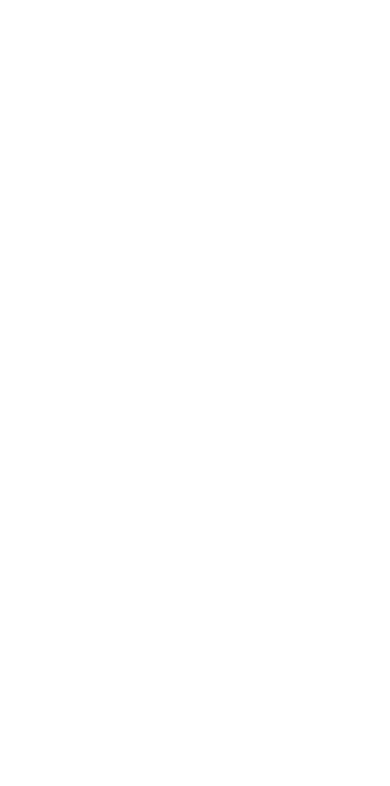
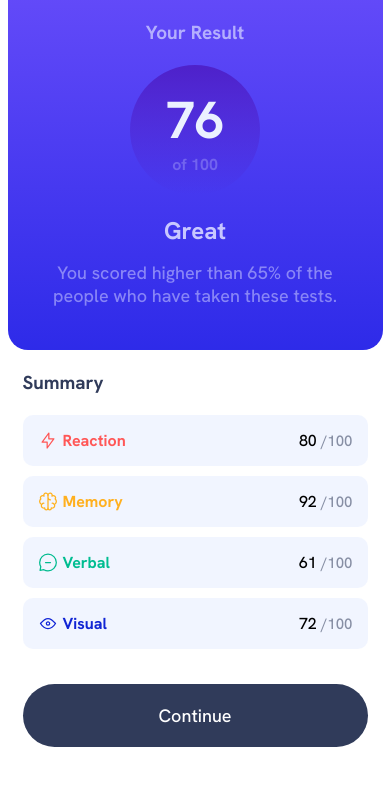
Before and after one commit to VicDevJS/Results-Summary-Component, a plain HTML site: page index.html in a window 390 px wide. Drawn offline with Linux system fonts and the light colour scheme.

Commit message:
Modelo mobile first concluido

```diff
--- a/css/style.css
+++ b/css/style.css
@@ -49,3 +49,130 @@ Use transparency to get the colour variations necessary to match the design. Hin
 - Family: [Hanken Grotesk](https://fonts.google.com/specimen/Hanken+Grotesk)
 - Weights: 500, 700, 800
 */
+
+*{
+    margin: 0;
+    padding: 0;
+    box-sizing: border-box;
+    font-family: "Hanken Grotesk";
+}
+
+.red{color:hsl(0, 100%, 67%)}
+.yellow{color: hsl(39, 100%, 56%);}
+.teal{color: hsl(166, 100%, 37%);}
+.blue{color: hsl(234, 85%, 45%);}
+
+.container{
+    display: flex;
+    flex-direction: column;
+    align-items: center;
+    position: absolute;
+    top: -150px;
+    left: 0;
+    right: 0;
+}
+
+.resultado-geral{
+    width: 375px;
+    height: 500px;
+    background-image: linear-gradient(to bottom, hsl(252, 100%, 67%), hsl(241, 81%, 54%));
+    border-radius: 20px;
+    padding: 170px 40px 0 40px;
+    text-align: center;
+}
+
+.resultado-geral h3{
+    color: hsla(241, 100%, 89%, 0.808);
+    font-size: 19px;
+}
+
+.resultado-geral .resultado-numero{
+    width: 130px;
+    height: 130px;
+    margin: 20px auto;
+    border-radius: 50%;
+    background-image: linear-gradient(to bottom, hsla(256, 72%, 46%, 1), hsla(241, 72%, 46%, 0));
+    display: flex;
+    flex-direction: column;
+    justify-content: center;
+    align-items: center;
+}
+
+.resultado-numero h1{
+    color: hsl(221, 100%, 96%);
+    font-size: 52px;
+}
+
+.resultado-numero p{
+    color: #c8c7ff52;
+    font-size: 16px;
+    font-weight: 700;
+}
+
+.resultado-geral h2{
+    color: hsl(241, 100%, 89%);
+    margin: 15px 0;
+}
+
+.resultado-geral p.descricao{
+    font-size: 18px;
+    color: hsla(241, 100%, 89%, 0.562);
+}
+
+section.detalhes{
+    width: 375px;
+    padding: 0 15px;
+}
+
+.detalhes h3{
+    color: hsl(224, 30%, 27%);
+    margin: 20px 0;
+}
+
+.container-detalhes{
+    display: flex;
+    flex-direction: column;
+    gap: 10px;
+}
+
+.bloco-detalhe{
+    display: flex;
+    justify-content: space-between;
+    width: 100%;
+    padding:15px;
+    background-color: hsla(222, 100%, 96%, 0.678);
+    border-radius: 10px;
+}
+
+.tipo-detalhe{
+    display: flex;
+    width: 90px;
+}
+
+.tipo-detalhe h4{
+    margin-left: 5px;
+}
+
+.nota spam{
+    color: hsl(224, 30%, 27%);
+    font-weight: 800;
+    font-size: 17px;
+}
+
+.nota .max{
+    color: hsla(224, 30%, 27%, 0.55);
+    font-weight: 500;
+    font-size: 15px;
+}
+
+button{
+    width: 100%;
+    margin: 35px 0;
+    padding: 20px;
+    border-radius: 50px;
+    border: none;
+    background-color: hsl(224, 30%, 27%);
+    color: white;
+    font-size: 18px;
+    cursor: pointer;
+}
--- a/index.html
+++ b/index.html
@@ -1,12 +1,86 @@
 <!DOCTYPE html>
 <html lang="pt-br">
-<head>
-    <meta charset="UTF-8">
-    <meta name="viewport" content="width=device-width, initial-scale=1.0">
-    <link rel="stylesheet" href="/css/style.css">
-    <title>Results Summary Component</title>
-</head>
-<body>
+    <head>
+        <meta charset="UTF-8" />
+        <meta name="viewport" content="width=device-width, initial-scale=1.0" />
+        <link
+            href="https://fonts.googleapis.com/css?family=Hanken+Grotesk:500,700,800"
+            rel="stylesheet"
+        />
+        <link rel="stylesheet" href="/css/style.css" />
+        <title>Results Summary Component</title>
+    </head>
+    <body>
+        <main class="container">
+            <section class="resultado-geral">
+                <h3>Your Result</h3>
+                <div class="resultado-numero">
+                    <h1>76</h1>
+                    <p>of 100</p>
+                </div>
+                <!--resultado-numero-->
+                <h2>Great</h2>
+                <p class="descricao">
+                    You scored higher than 65% of the people who have taken
+                    these tests.
+                </p>
+            </section>
+            <!--Resultado-geral-->
 
-</body>
+            <section class="detalhes">
+                <h3>Summary</h3>
+                <div class="container-detalhes">
+
+                    <div class="bloco-detalhe">
+                        <div class="tipo-detalhe">
+                            <img src="./image/icon-reaction.svg"
+                                alt="Icone-reação"/>
+                            <h4 class="red">Reaction</h4>
+                        </div>
+                        <div class="nota">
+                            <span>80</span>
+                            <span class="max">/100</span>
+                        </div>
+                    </div>
+
+                    <div class="bloco-detalhe">
+                        <div class="tipo-detalhe">
+                            <img src="./image/icon-memory.svg"
+                                alt="Icone-reação"/>
+                            <h4 class="yellow">Memory</h4>
+                        </div>
+                        <div class="nota">
+                            <span>92</span>
+                            <span class="max">/100</span>
+                        </div>
+                    </div>
+
+                    <div class="bloco-detalhe">
+                        <div class="tipo-detalhe">
+                            <img src="./image/icon-verbal.svg"
+                                alt="Icone-reação"/>
+                            <h4 class="teal">Verbal</h4>
+                        </div>
+                        <div class="nota">
+                            <span>61</span>
+                            <span class="max">/100</span>
+                        </div>
+                    </div>
+
+                    <div class="bloco-detalhe">
+                        <div class="tipo-detalhe">
+                            <img src="./image/icon-visual.svg"
+                                alt="Icone-reação"/>
+                            <h4 class="blue">Visual</h4>
+                        </div>
+                        <div class="nota">
+                            <span>72</span>
+                            <span class="max">/100</span>
+                        </div>
+                    </div>
+                </div>
+                <button>Continue</button>
+            </section>
+        </main>
+    </body>
 </html>
```
